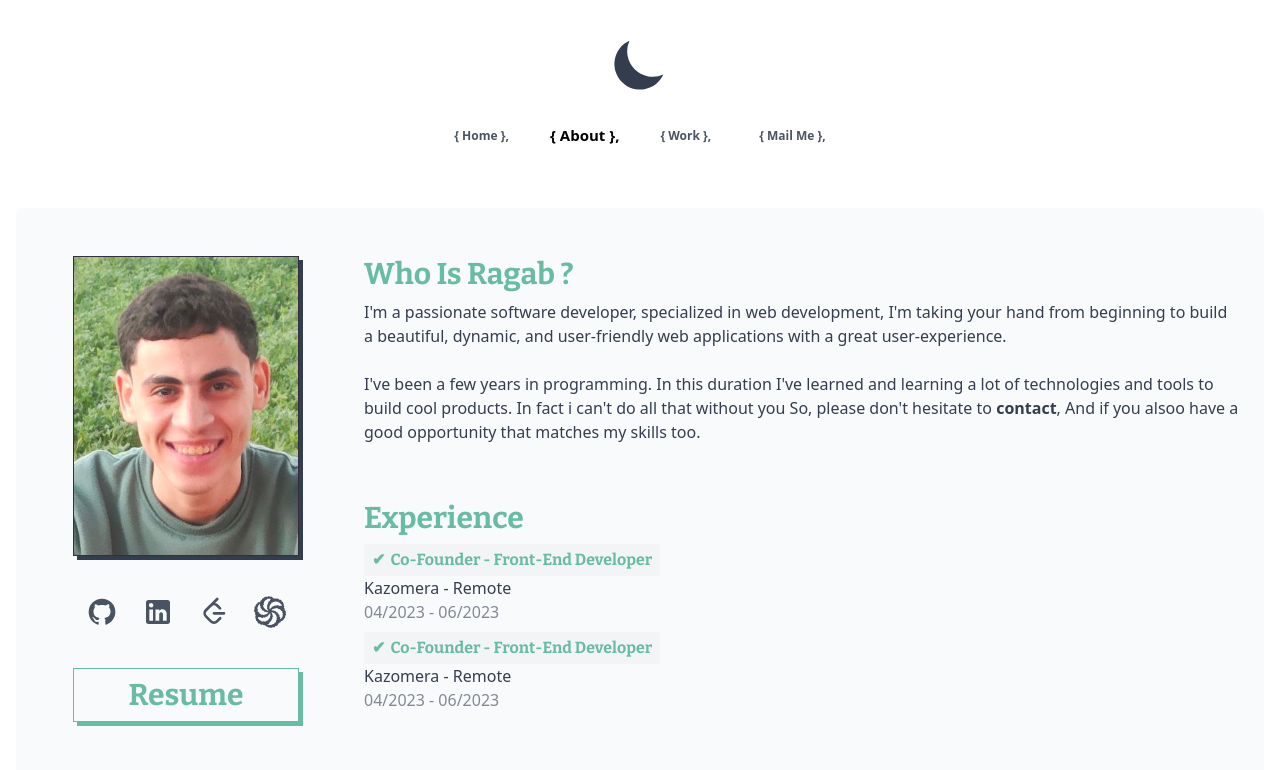
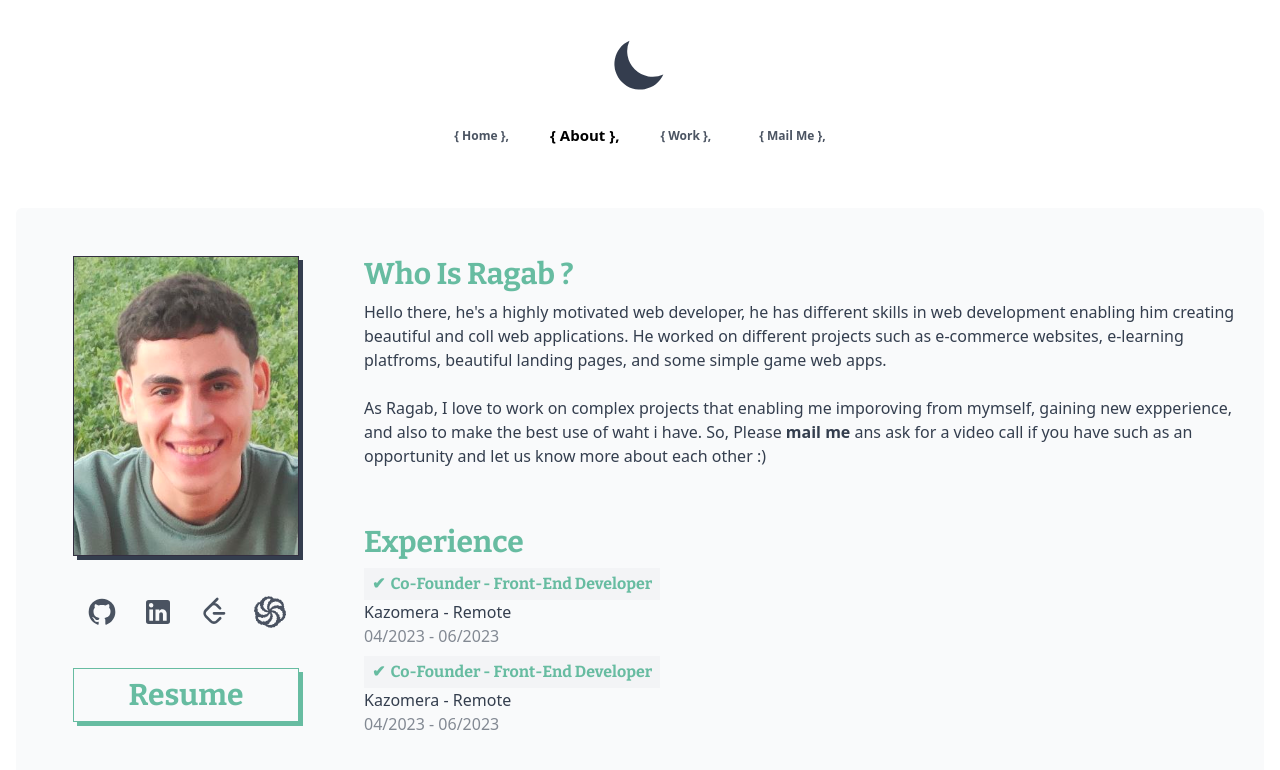
Before and after one commit to ragab0/ragab-portfolio, a Next.js app: page /about in a window 1280 px wide. Shown: the top 770 px of the page. Built offline with nearby package versions, Linux system fonts and the light colour scheme.

Commit message:
Updating about me - a great version of me

```diff
--- a/app/about/page.js
+++ b/app/about/page.js
@@ -35,23 +35,22 @@ export default function page() {
           }
         </ul>
         <h3 alt='ragab resume'>
-          <button className='btn-primary w-full'>
-            <Link target='_blank' href="https://ragab0.github.io/Ragab-Resume/">Resume</Link>
-          </button>
+          <Link target='_blank' href="https://ragab0.github.io/Ragab-Resume/" className="btn-primary w-full block text-center">Resume</Link>
         </h3>
       </header>
       <main className='about-paillers'>
         <section>
           <header><h3>Who is Ragab ?</h3></header>
           <article>
-            <p>I'm a passionate software developer, specialized in web development, I'm taking your hand from beginning to build a beautiful, dynamic,
-              and user-friendly web applications with a great user-experience.
+            <p>Hello there, he's a highly motivated web developer, he has different skills in web development
+              enabling him creating beautiful and coll web applications. He worked on different projects
+              such as e-commerce websites, e-learning platfroms, beautiful landing pages, and some simple game web apps.
             </p>
             <br />
             <p>
-              I've been a few years in programming. In this duration I've learned and learning a lot of technologies and tools
-              to build cool products. In fact i can't do all that without you So, please don't hesitate to <a href='/contact' className=' font-bold'>contact</a>,
-              And if you alsoo have a good opportunity that matches my skills too.
+              As Ragab, I love to work on complex projects that enabling me imporoving from mymself, gaining new expperience,
+              and also to make the best use of waht i have.
+              So, Please <Link href="/contact" className=' font-bold'>mail me</Link> ans ask for a video call if you have such as an opportunity and let us know more about each other :)
             </p>
           </article>
         </section>
```
